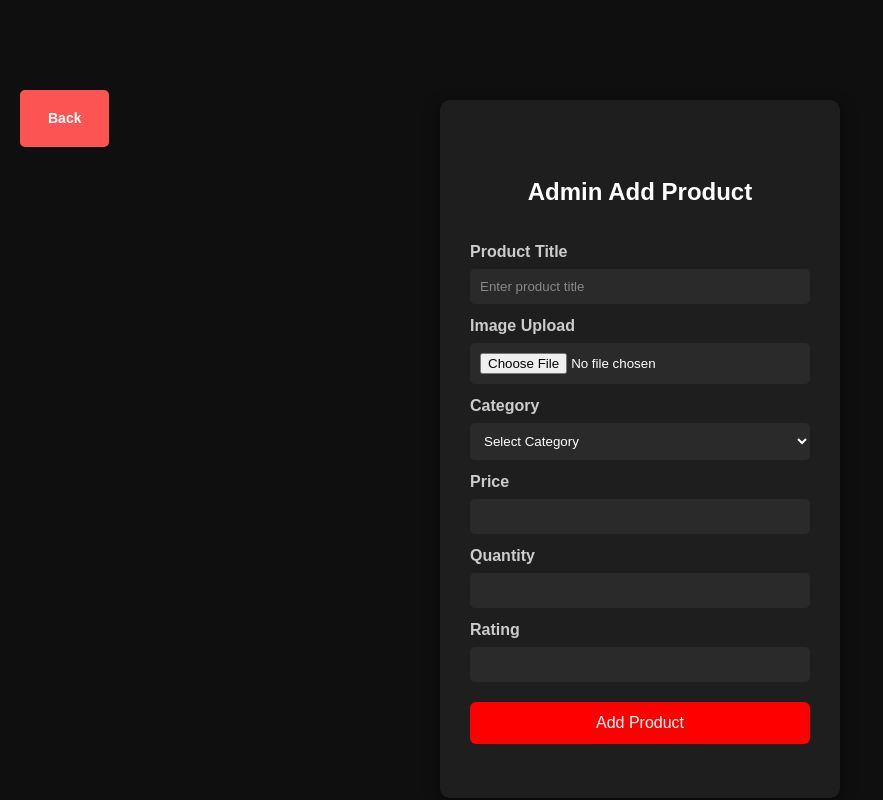
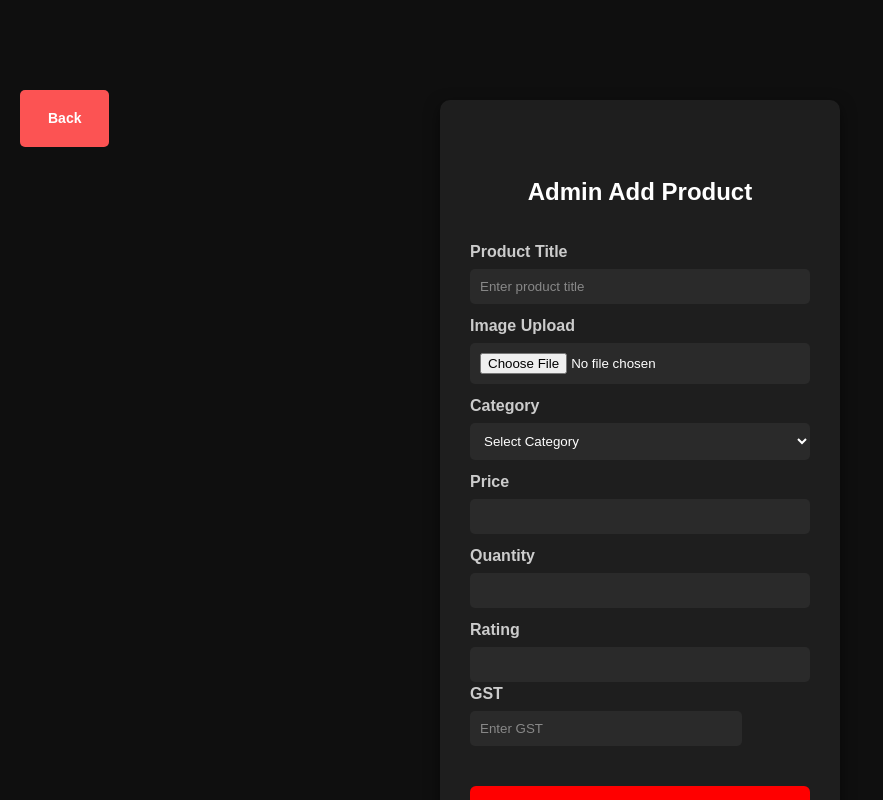
Before and after one commit to gayathri-012/my-react-app, a React (Vite) app in the folder Frontend/: page /addproduct in a window 1280 px wide. Shown: the whole page, without its empty margins (0-883 px from the left). Built offline with nearby package versions, Linux system fonts and the light colour scheme; sample sign-in values are in the browser's storage.

Commit message:
fifth-commit

```diff
--- a/Frontend/src/pages/AddProduct.jsx
+++ b/Frontend/src/pages/AddProduct.jsx
@@ -1,17 +1,138 @@
+
+// import React, { useState } from "react";
+// import axios from "axios";
+// import "./AddProduct.css";
+// import {Link} from "react-router-dom";
+
+// function AddProduct() {
+
+//   const [title, setTitle] = useState("");
+//   const [imageUpload, setImageUpload] = useState("");
+//   const [category, setCategory] = useState("");
+//   const [price, setPrice] = useState("");
+//   const [quantity, setQuantity] = useState("");
+//   const [rating, setRating] = useState("");
+
+//   const handleSubmit = (e) => {
+//     e.preventDefault();
+
+//     const formData = new FormData();
+//     formData.append("title", title);
+//     formData.append("image", imageUpload);
+//     formData.append("category", category);
+//     formData.append("price", price);
+//     formData.append("quantity", quantity);
+//     formData.append("rating", rating);
+
+//     axios.post("http://localhost:3001/products", formData, {
+//       headers: {
+//         "Content-Type": "multipart/form-data"
+//       }
+//     })
+//     .then(() => {
+//       alert("Product Added Successfully");
+
+//       setTitle("");
+//       setImageUpload("");
+//       setCategory("");
+//       setPrice("");
+//       setQuantity("");
+//       setRating("");
+//     })
+//     .catch((err) => {
+//       console.log(err);
+//     });
+//   };
+
+//   return (
+
+//     <div className="add-container">
+//       <br></br>
+//       <h2>Admin Add Product</h2>
+
+//       <form className="add-form" onSubmit={handleSubmit}>
+
+//         <label>Product Title</label>
+//         <input
+//           type="text"
+//           placeholder="Enter product title"
+//           value={title}
+//           onChange={(e)=>setTitle(e.target.value)}
+//         />
+
+//         <label>Image Upload</label>
+//         <input
+//           type="file"
+//           onChange={(e)=>setImageUpload(e.target.files[0])}
+//         />
+
+//         <label>Category</label>
+//         <select
+//           value={category}
+//           onChange={(e)=>setCategory(e.target.value)}
+//         >
+//           <option value="">Select Category</option>
+//           <option value="Smartwatch">Smart Watch</option>
+//           <option value="Bluetooth">Bluetooth Headset</option>
+//           <option value="Eyewear">Eyewear</option>
+//           <option value="Cap">Cap</option>
+//           <option value="Bag">Bag</option>
+
+//         </select>
+
+//         <label>Price</label>
+//         <input
+//           type="number"
+//           value={price}
+//           onChange={(e)=>setPrice(e.target.value)}
+//         />
+
+//         <label>Quantity</label>
+//         <input
+//           type="number"
+//           value={quantity}
+//           onChange={(e)=>setQuantity(e.target.value)}
+//         />
+
+//         <label>Rating</label>
+//         <input
+//           type="number"
+//           value={rating}
+//           onChange={(e)=>setRating(e.target.value)}
+//         />
+
+//         <button type="submit">Add Product</button><br></br>
+
+//       </form>
+
+
+//       <Link to="/dashboard" className="back-btn">
+//           Back
+//         </Link>
+
+
+//     </div>
+
+
+//   );
+// }
+
+// export default AddProduct;
 
 import React, { useState } from "react";
 import axios from "axios";
 import "./AddProduct.css";
-import {Link} from "react-router-dom";
+import { Link } from "react-router-dom";
 
 function AddProduct() {
 
   const [title, setTitle] = useState("");
-  const [imageUpload, setImageUpload] = useState("");
+  const [imageUpload, setImageUpload] = useState(null);
   const [category, setCategory] = useState("");
   const [price, setPrice] = useState("");
   const [quantity, setQuantity] = useState("");
   const [rating, setRating] = useState("");
+  const [gst, setGst] = useState("");
 
   const handleSubmit = (e) => {
     e.preventDefault();
@@ -23,31 +144,30 @@ function AddProduct() {
     formData.append("price", price);
     formData.append("quantity", quantity);
     formData.append("rating", rating);
+    formData.append("gst", gst);
 
-    axios.post("http://localhost:3001/products", formData, {
-      headers: {
-        "Content-Type": "multipart/form-data"
-      }
-    })
-    .then(() => {
+    axios.post("http://localhost:3001/products", formData)
+      .then((res) => {
         alert("Product Added Successfully");
 
+        // Reset form
         setTitle("");
-      setImageUpload("");
+        setImageUpload(null);
         setCategory("");
         setPrice("");
         setQuantity("");
         setRating("");
+        setGst("");
       })
       .catch((err) => {
         console.log(err);
+        alert("Error adding product");
       });
   };
 
   return (
-
     <div className="add-container">
-      <br></br>
+      <br />
       <h2>Admin Add Product</h2>
 
       <form className="add-form" onSubmit={handleSubmit}>
@@ -57,19 +177,22 @@ function AddProduct() {
           type="text"
           placeholder="Enter product title"
           value={title}
-          onChange={(e)=>setTitle(e.target.value)}
+          onChange={(e) => setTitle(e.target.value)}
+          required
         />
 
         <label>Image Upload</label>
         <input
           type="file"
-          onChange={(e)=>setImageUpload(e.target.files[0])}
+          onChange={(e) => setImageUpload(e.target.files[0])}
+          required
         />
 
         <label>Category</label>
         <select
           value={category}
-          onChange={(e)=>setCategory(e.target.value)}
+          onChange={(e) => setCategory(e.target.value)}
+          required
         >
           <option value="">Select Category</option>
           <option value="Smartwatch">Smart Watch</option>
@@ -77,43 +200,53 @@ function AddProduct() {
           <option value="Eyewear">Eyewear</option>
           <option value="Cap">Cap</option>
           <option value="Bag">Bag</option>
-
         </select>
 
         <label>Price</label>
         <input
           type="number"
           value={price}
-          onChange={(e)=>setPrice(e.target.value)}
+          onChange={(e) => setPrice(e.target.value)}
+          required
         />
 
         <label>Quantity</label>
         <input
           type="number"
           value={quantity}
-          onChange={(e)=>setQuantity(e.target.value)}
+          onChange={(e) => setQuantity(e.target.value)}
+          required
         />
 
         <label>Rating</label>
         <input
           type="number"
           value={rating}
-          onChange={(e)=>setRating(e.target.value)}
+          onChange={(e) => setRating(e.target.value)}
+          required
         />
 
-        <button type="submit">Add Product</button><br></br>
+        <div style={{ marginBottom: "10px" }}>
+          <label>GST</label><br />
+          <input
+            style={{ marginBottom: "10px", width: "80%" }}
+            type="number"
+            placeholder="Enter GST"
+            value={gst}
+            onChange={(e) => setGst(e.target.value)}
+            required
+          />
+        </div>
+
+        <button type="submit">Add Product</button>
+        <br />
 
       </form>
-
 
       <Link to="/dashboard" className="back-btn">
         Back
       </Link>
-
-
     </div>
-
-
   );
 }
 
```
Also changed, not shown: 2 other files (tests, documents, lock files or other folders). Lines whose indentation alone changed are shown as unchanged.
